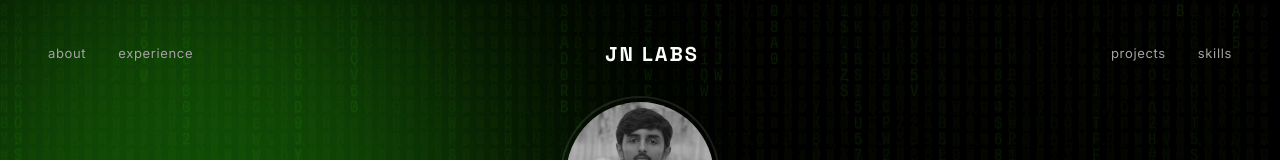
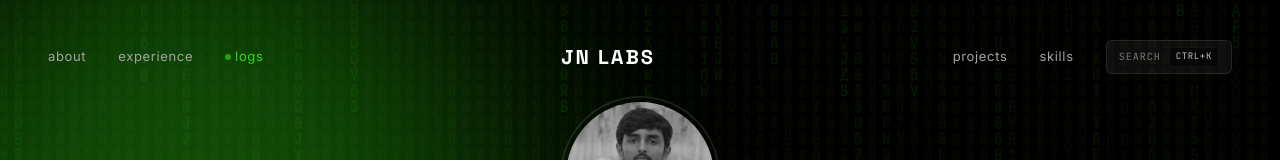
Before and after one commit to beginnercodee/Portfolio, a Next.js app: page / in a window 1280 px wide. Shown: the top 160 px of the page. Built offline with nearby package versions, Linux system fonts and the light colour scheme; no server answers.

Commit message:
feat: exposed both features natively in your global NavigationBar.tsx without adding any bloat

```diff
--- a/src/components/NavigationBar.tsx
+++ b/src/components/NavigationBar.tsx
@@ -8,6 +8,12 @@ import { motion } from "framer-motion";
 export default function NavigationBar() {
   const [scrolled, setScrolled] = useState(false);
   const [isOpen, setIsOpen] = useState(false);
+  const [isMac, setIsMac] = useState(false);
+
+  // Check OS for correct shortcut key display
+  useEffect(() => {
+    setIsMac(navigator.userAgent.toLowerCase().includes('mac'));
+  }, []);
 
   // O(1) functional referencing across renders
   const handleScroll = useCallback(() => {
@@ -28,6 +34,11 @@ export default function NavigationBar() {
     setIsOpen(false);
   }, []);
 
+  const openCommandPalette = useCallback(() => {
+    window.dispatchEvent(new KeyboardEvent('keydown', { key: 'k', metaKey: true, bubbles: true }));
+    closeMenu();
+  }, [closeMenu]);
+
   return (
     <>
       <motion.nav
@@ -46,24 +57,45 @@ export default function NavigationBar() {
             : "bg-transparent border-transparent"
         )}>
           {/* Desktop Left Links */}
-          <div className="hidden md:flex gap-8 font-sans text-nav lowercase text-secondary transition-colors duration-300">
-            <Link href="#about" className="hover:text-primary transition-colors">about</Link>
-            <Link href="#experience" className="hover:text-primary transition-colors">experience</Link>
+          <div className="hidden md:flex gap-8 font-sans text-nav lowercase text-secondary transition-colors duration-300 items-center">
+            <Link href="/#about" className="hover:text-primary transition-colors">about</Link>
+            <Link href="/#experience" className="hover:text-primary transition-colors">experience</Link>
+            <Link href="/logs" className="hover:text-glow-green text-glow-green/80 flex items-center gap-1 transition-colors group">
+              <span className="w-1.5 h-1.5 rounded-full bg-glow-green/50 group-hover:bg-glow-green animate-pulse" />
+              logs
+            </Link>
           </div>
 
-          <div className="font-display uppercase tracking-widest text-primary text-xl font-bold hover:text-glow-green transition-colors cursor-pointer w-full text-center md:w-auto md:text-left z-50">
+          <Link href="/" className="font-display uppercase tracking-widest text-primary text-xl font-bold hover:text-glow-green transition-colors cursor-pointer w-full text-center md:w-auto md:text-left z-50">
             JN LABS
-          </div>
+          </Link>
 
           {/* Desktop Right Links */}
-          <div className="hidden md:flex gap-8 font-sans text-nav lowercase text-secondary transition-colors duration-300">
-            <Link href="#projects" className="hover:text-primary transition-colors">projects</Link>
-            <Link href="#skills" className="hover:text-primary transition-colors">skills</Link>
+          <div className="hidden md:flex gap-8 font-sans text-nav lowercase text-secondary transition-colors duration-300 items-center">
+            <Link href="/#projects" className="hover:text-primary transition-colors">projects</Link>
+            <Link href="/#skills" className="hover:text-primary transition-colors">skills</Link>
+            <button
+              onClick={openCommandPalette}
+              className="flex items-center gap-2 px-3 py-1.5 rounded-md border border-white/10 bg-white/5 hover:bg-glow-green/10 hover:border-glow-green/30 hover:text-glow-green transition-all"
+            >
+              <span className="font-mono text-[10px] tracking-widest opacity-70">SEARCH</span>
+              <kbd className="font-mono text-[9px] bg-black/50 px-1.5 py-0.5 rounded border border-white/5 text-glow-silver">
+                {isMac ? '⌘K' : 'CTRL+K'}
+              </kbd>
+            </button>
           </div>
 
           {/* Mobile Hamburger Toggle (Hardware Accelerated O(1) Rendering) */}
+          <div className="md:hidden flex items-center gap-4 z-50 absolute right-6">
             <button
-            className="md:hidden flex flex-col justify-center items-center w-8 h-8 gap-1.5 z-50 absolute right-6"
+              onClick={openCommandPalette}
+              className="flex items-center justify-center p-2 rounded-md border border-white/10 bg-white/5 text-secondary hover:text-glow-green transition-colors"
+              aria-label="Search"
+            >
+              <svg width="16" height="16" viewBox="0 0 24 24" fill="none" stroke="currentColor" strokeWidth="2" strokeLinecap="round" strokeLinejoin="round"><circle cx="11" cy="11" r="8"></circle><line x1="21" y1="21" x2="16.65" y2="16.65"></line></svg>
+            </button>
+            <button
+              className="flex flex-col justify-center items-center w-6 h-6 gap-1.5"
               onClick={toggleMenu}
               aria-label="Toggle Menu"
             >
@@ -71,6 +103,7 @@ export default function NavigationBar() {
               <div className={cn("w-6 h-0.5 bg-primary rounded-full transition-opacity duration-300", isOpen ? "opacity-0" : "opacity-100")} />
               <div className={cn("w-6 h-0.5 bg-primary rounded-full transition-transform duration-300 origin-center", isOpen ? "-translate-y-[8px] -rotate-45" : "")} />
             </button>
+          </div>
         </div>
       </motion.nav>
 
@@ -82,10 +115,15 @@ export default function NavigationBar() {
         )}
       >
         <div className="absolute inset-0 bg-glow-green/5 blur-3xl opacity-20 pointer-events-none" />
-        <Link href="#about" onClick={closeMenu} className="font-display uppercase tracking-[0.2em] text-2xl text-secondary hover:text-glow-green transition-all">About</Link>
-        <Link href="#experience" onClick={closeMenu} className="font-display uppercase tracking-[0.2em] text-2xl text-secondary hover:text-glow-green transition-all">Experience</Link>
-        <Link href="#projects" onClick={closeMenu} className="font-display uppercase tracking-[0.2em] text-2xl text-secondary hover:text-glow-green transition-all">Projects</Link>
-        <Link href="#skills" onClick={closeMenu} className="font-display uppercase tracking-[0.2em] text-2xl text-secondary hover:text-glow-green transition-all">Skills</Link>
+        <Link href="/#about" onClick={closeMenu} className="font-display uppercase tracking-[0.2em] text-2xl text-secondary hover:text-glow-green transition-all">About</Link>
+        <Link href="/#experience" onClick={closeMenu} className="font-display uppercase tracking-[0.2em] text-2xl text-secondary hover:text-glow-green transition-all">Experience</Link>
+        <Link href="/#projects" onClick={closeMenu} className="font-display uppercase tracking-[0.2em] text-2xl text-secondary hover:text-glow-green transition-all">Projects</Link>
+        <Link href="/#skills" onClick={closeMenu} className="font-display uppercase tracking-[0.2em] text-2xl text-secondary hover:text-glow-green transition-all">Skills</Link>
+        <div className="w-12 h-px bg-white/10 my-2" />
+        <Link href="/logs" onClick={closeMenu} className="font-display uppercase tracking-[0.2em] text-2xl text-glow-green hover:text-white transition-all flex items-center gap-3">
+          <span className="w-2 h-2 rounded-full bg-glow-green animate-pulse" />
+          Execution Logs
+        </Link>
       </div>
     </>
   );
```
Lines whose indentation alone changed are shown as unchanged.
